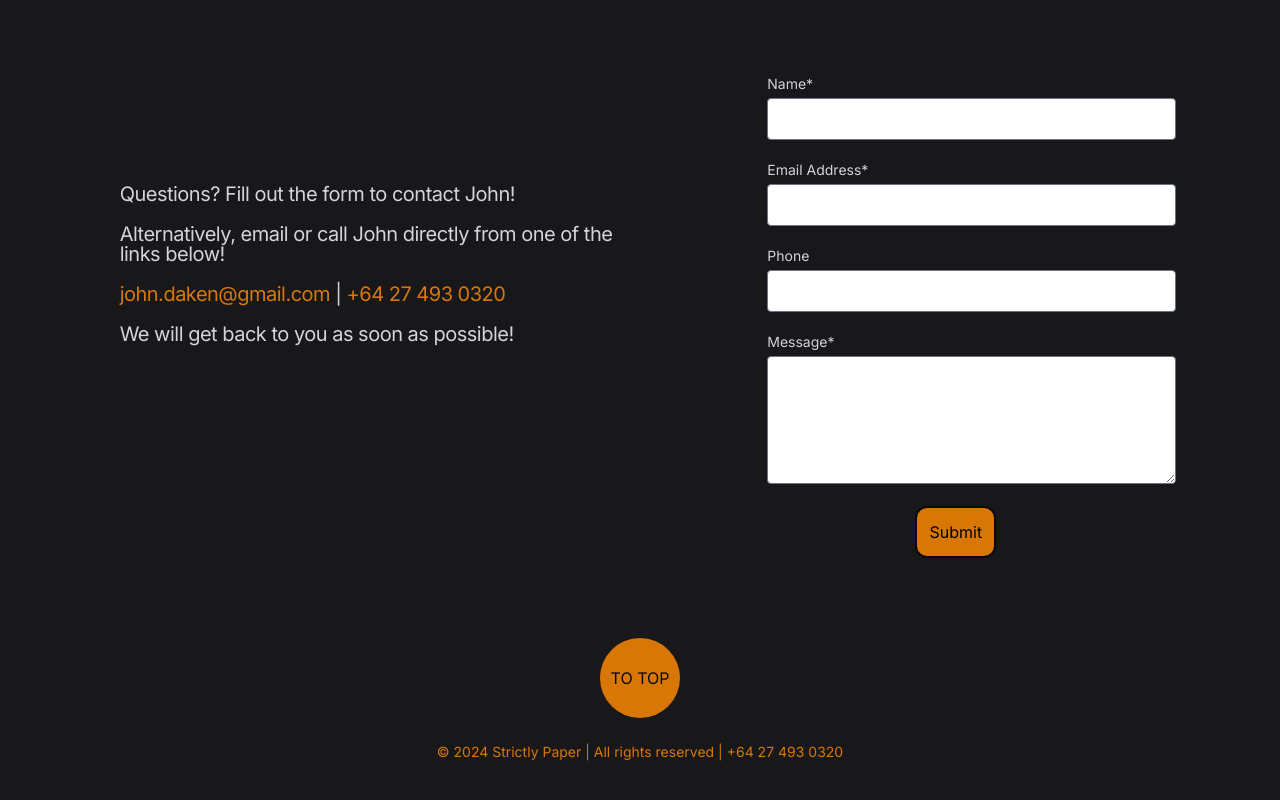
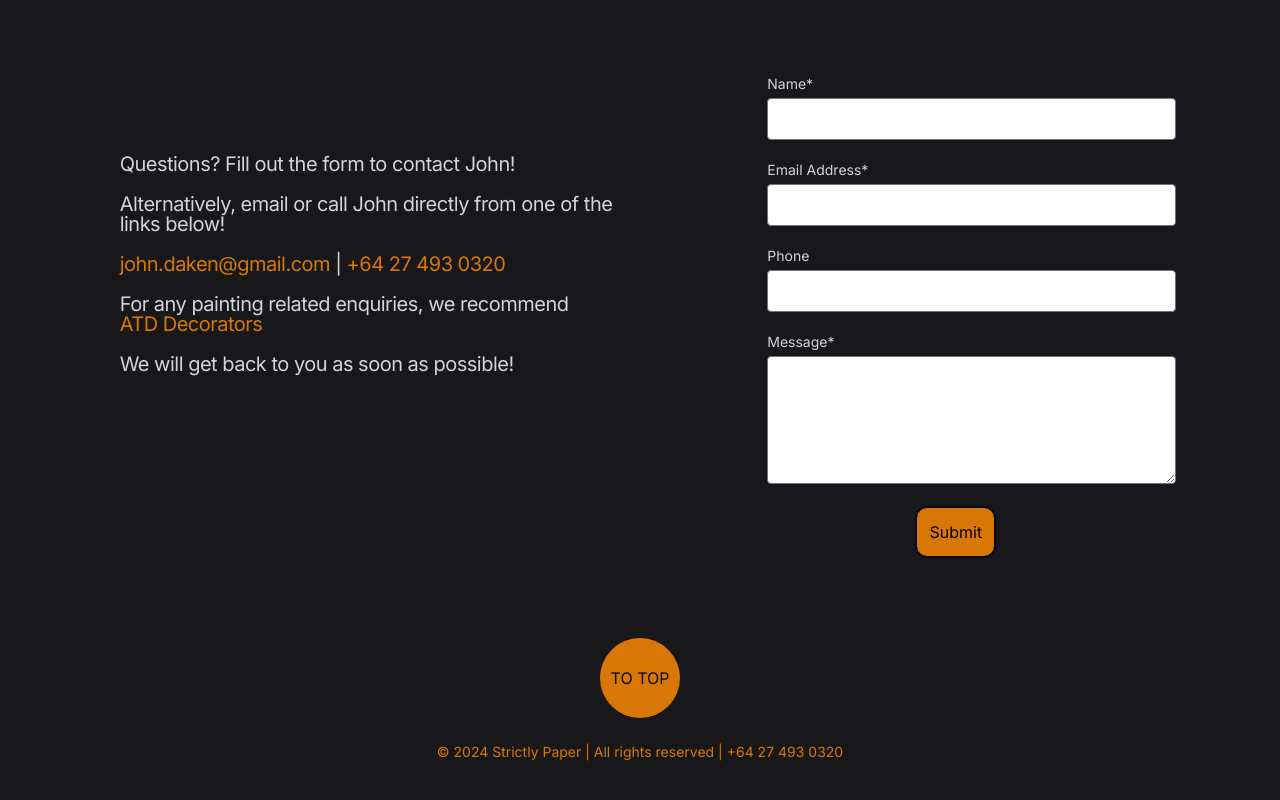
Before and after one commit to matthew-ranford/strictly-paper, a Next.js app: page / in a window 1280 px wide. Shown: the part 3654-4454 px from the top of the page. Built offline with nearby package versions, Linux system fonts and the light colour scheme.

Commit message:
Added paragraph to contact section

```diff
--- a/app/components/Contact.tsx
+++ b/app/components/Contact.tsx
@@ -28,6 +28,17 @@ export default function Contact() {
                 +64 27 493 0320
               </a>
             </div>
+            <p className="text-zinc-300 text-xl 2xl:text-2xl bigger-screens:text-3xl leading-none tracking-tight mb-5">
+              For any painting related enquiries, we recommend
+              <a
+                href="https://www.atd-decorators.co.nz"
+                target="_blank"
+                className="text-amber-600"
+              >
+                {' '}
+                ATD Decorators
+              </a>{' '}
+            </p>
             <p className="text-zinc-300 text-xl 2xl:text-2xl bigger-screens:text-3xl leading-none tracking-tight mb-5">
               We will get back to you as soon as possible!
             </p>
```
